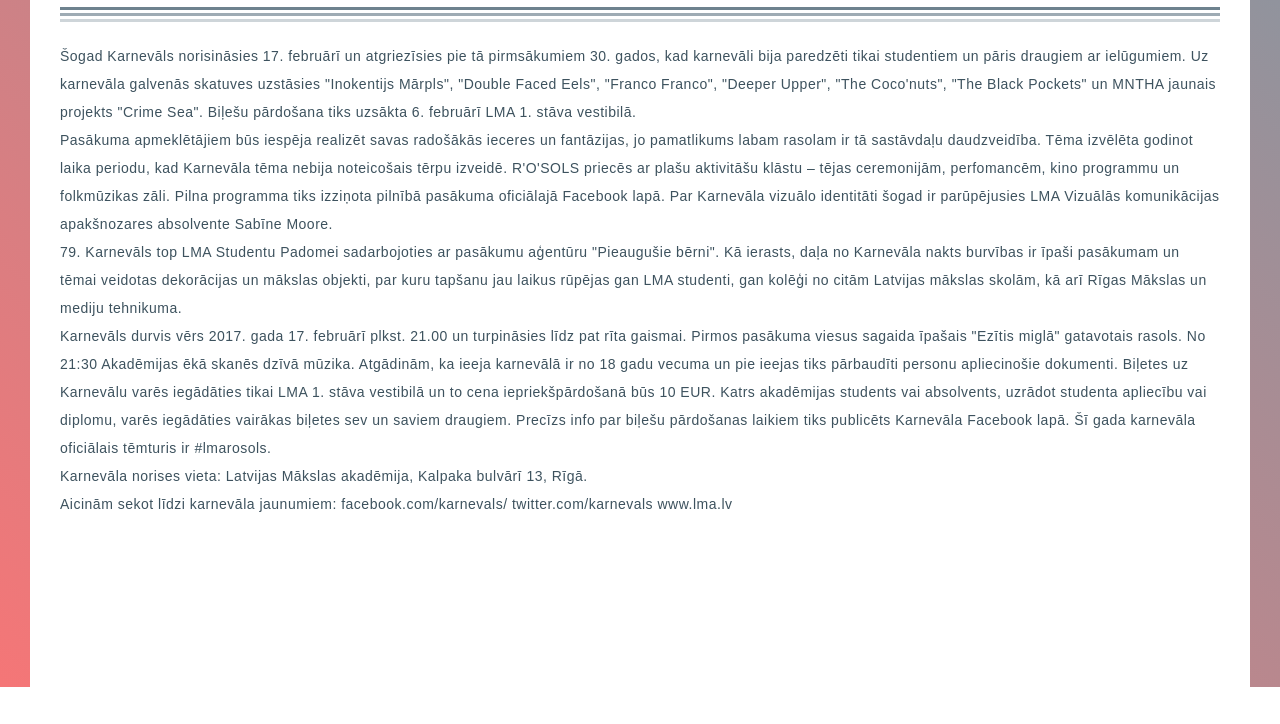
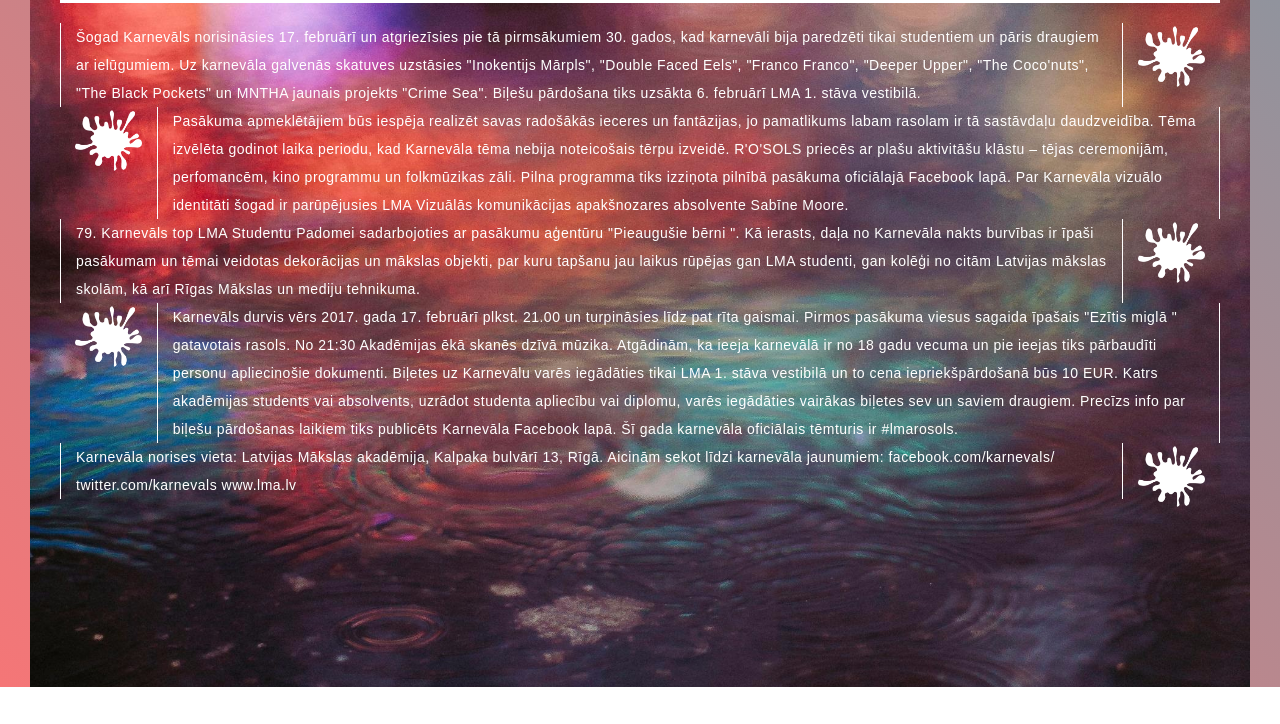
Before and after one commit to Ingaaa/Ingaaa.github.io, a website: page MD/index.html at #/par in a window 1280 px wide. Shown: the part 183-907 px from the top of the page. Drawn offline with nearby package versions, Linux system fonts and the light colour scheme.

Commit message:
About page

```diff
--- a/MD/index.html
+++ b/MD/index.html
@@ -66,6 +66,10 @@
             color: #ff7373;
         }
 
+        h1 {
+            color: #fff;
+        }
+
         a:hover,
         a:active,
         a:focus {
@@ -80,66 +84,8 @@
             box-shadow: 0px 1px 3px #ffc3a0;
         }
 
-        .hr-wrapper {
-            margin-top: 20px;
-            margin-bottom: 20px;
-        }
-
         hr {
-            margin-top: 3px;
-            margin-bottom: 3px;
-        }
-
-        hr.orange {
-            border-top: 3px solid #ffc3a0;
-        }
-
-        hr.red {
-            border-top: 3px solid #ff7373;
-        }
-
-        hr.gray {
-            border-top: 3px solid #cbbeb5;
-        }
-
-        hr.dark1 {
-            border-top: 3px solid rgba(14, 47, 68, 1);
-        }
-
-        hr.dark2 {
-            border-top: 3px solid rgba(14, 47, 68, 0.9);
-        }
-
-        hr.dark3 {
-            border-top: 3px solid rgba(14, 47, 68, 0.8);
-        }
-
-        hr.dark4 {
-            border-top: 3px solid rgba(14, 47, 68, 0.7);
-        }
-
-        hr.dark5 {
-            border-top: 3px solid rgba(14, 47, 68, 0.6);
-        }
-
-        hr.dark6 {
-            border-top: 3px solid rgba(14, 47, 68, 0.5);
-        }
-
-        hr.dark7 {
-            border-top: 3px solid rgba(14, 47, 68, 0.4);
-        }
-
-        hr.dark8 {
-            border-top: 3px solid rgba(14, 47, 68, 0.3);
-        }
-
-        hr.dark9 {
-            border-top: 3px solid rgba(14, 47, 68, 0.2);
-        }
-
-        hr.dark10 {
-            border-top: 3px solid rgba(14, 47, 68, 0.1);
+            border-top: 3px solid #fff;
         }
 
         .navbar-default .navbar-nav>li>a {
@@ -187,6 +133,14 @@
             align-items: center;
         }
 
+        .about {
+            background-image: url('pictures/background2.jpeg');
+            background-repeat: no-repeat;
+            background-position: center;
+            background-size: cover;
+            color: white;
+        }
+
         .pictureTile {
             background-repeat: no-repeat;
             height: 250px;
@@ -197,6 +151,10 @@
 
         .pictureTile.stage {
             height: 700px;
+        }
+
+        .about img {
+            max-width: 100%;
         }
 
         .pictureTile.newsTile {
@@ -390,6 +348,11 @@
             cursor: pointer;
             text-shadow: 1px 1px 2px #666;
         }
+
+        .about-content {
+            border-left: 1px solid #fff;
+            border-right: 1px solid #fff;
+        }
         /*Small devices (Tablets)*/
 
         @media (max-width: 991px) {
--- a/MD/pages/about.html
+++ b/MD/pages/about.html
@@ -1,47 +1,67 @@
-<section class="container-fluid view">
+<section class="container-fluid view about">
     <div class="row">
         <div class="col-md-12">
-            <h1>LMA notiks 79. Karnevāls R'O'SOLS</h1>
+            <h2 class="subtitle news">LMA notiks 79. Karnevāls R'O'SOLS</h2>
         </div>
         <div class="col-md-12">
-            <div class="hr-wrapper">
-                <hr class="dark5">
-                <hr class="dark7">
-                <hr class="dark9">
+            <hr>
+        </div>
+        <div class="col-md-12 col-sm-12 col-xs-12">
+            <div class="col-lg-11 col-md-10 col-sm-8 col-xs-8 about-content">
+                Šogad Karnevāls norisināsies 17. februārī un atgriezīsies pie tā pirmsākumiem 30. gados, kad karnevāli bija paredzēti tikai
+                studentiem un pāris draugiem ar ielūgumiem. Uz karnevāla galvenās skatuves uzstāsies "Inokentijs Mārpls",
+                "Double Faced Eels", "Franco Franco", "Deeper Upper", "The Coco'nuts", "The Black Pockets" un MNTHA jaunais
+                projekts "Crime Sea". Biļešu pārdošana tiks uzsākta 6. februārī LMA 1. stāva vestibilā.
+            </div>
+            <div class="col-lg-1 col-md-2 col-sm-4 col-xs-4">
+                <img src="pictures/splatter.png">
             </div>
         </div>
-        <div class="col-md-12">
-            Šogad Karnevāls norisināsies 17. februārī un atgriezīsies pie tā pirmsākumiem 30. gados, kad karnevāli bija paredzēti tikai
-            studentiem un pāris draugiem ar ielūgumiem. Uz karnevāla galvenās skatuves uzstāsies "Inokentijs Mārpls", "Double
-            Faced Eels", "Franco Franco", "Deeper Upper", "The Coco'nuts", "The Black Pockets" un MNTHA jaunais projekts
-            "Crime Sea". Biļešu pārdošana tiks uzsākta 6. februārī LMA 1. stāva vestibilā.
+        <div class="col-md-12 col-sm-12 col-xs-12">
+            <div class="col-lg-1 col-md-2 col-sm-4 col-xs-4" ">
+                <img src="pictures/splatter.png ">
             </div>
-        <div class="col-md-12">
+            <div class="col-lg-11 col-md-10 col-sm-8 col-xs-8 about-content ">
                 Pasākuma apmeklētājiem būs iespēja realizēt savas radošākās ieceres un fantāzijas, jo pamatlikums labam rasolam ir tā sastāvdaļu
                 daudzveidība. Tēma izvēlēta godinot laika periodu, kad Karnevāla tēma nebija noteicošais tērpu izveidē. R'O'SOLS
-            priecēs ar plašu aktivitāšu klāstu – tējas ceremonijām, perfomancēm, kino programmu un folkmūzikas zāli. Pilna
-            programma tiks izziņota pilnībā pasākuma oficiālajā Facebook lapā. Par Karnevāla vizuālo identitāti šogad ir
-            parūpējusies LMA Vizuālās komunikācijas apakšnozares absolvente Sabīne Moore.
+                priecēs ar plašu aktivitāšu klāstu – tējas ceremonijām, perfomancēm, kino programmu un folkmūzikas zāli.
+                Pilna programma tiks izziņota pilnībā pasākuma oficiālajā Facebook lapā. Par Karnevāla vizuālo identitāti
+                šogad ir parūpējusies LMA Vizuālās komunikācijas apakšnozares absolvente Sabīne Moore.
             </div>
-        <div class="col-md-12">
-            79. Karnevāls top LMA Studentu Padomei sadarbojoties ar pasākumu aģentūru "Pieaugušie bērni". Kā ierasts, daļa no Karnevāla
-            nakts burvības ir īpaši pasākumam un tēmai veidotas dekorācijas un mākslas objekti, par kuru tapšanu jau laikus
-            rūpējas gan LMA studenti, gan kolēģi no citām Latvijas mākslas skolām, kā arī Rīgas Mākslas un mediju tehnikuma.
         </div>
-        <div class="col-md-12">
+        <div class="col-md-12 col-sm-12 col-xs-12 ">
+            <div class="col-lg-11 col-md-10 col-sm-8 col-xs-8 about-content ">
+                79. Karnevāls top LMA Studentu Padomei sadarbojoties ar pasākumu aģentūru "Pieaugušie bērni ". Kā ierasts, daļa no Karnevāla
+                nakts burvības ir īpaši pasākumam un tēmai veidotas dekorācijas un mākslas objekti, par kuru tapšanu jau
+                laikus rūpējas gan LMA studenti, gan kolēģi no citām Latvijas mākslas skolām, kā arī Rīgas Mākslas un mediju
+                tehnikuma.
+            </div>
+            <div class="col-lg-1 col-md-2 col-sm-4 col-xs-4 ">
+                <img src="pictures/splatter.png ">
+            </div>
+        </div>
+        <div class="col-md-12 col-sm-12 col-xs-12 ">
+            <div class="col-lg-1 col-md-2 col-sm-4 col-xs-4 ">
+                <img src="pictures/splatter.png ">
+            </div>
+            <div class="col-lg-11 col-md-10 col-sm-8 col-xs-8 about-content ">
                 Karnevāls durvis vērs 2017. gada 17. februārī plkst. 21.00 un turpināsies līdz pat rīta gaismai. Pirmos pasākuma viesus sagaida
-            īpašais "Ezītis miglā" gatavotais rasols. No 21:30 Akadēmijas ēkā skanēs dzīvā mūzika. Atgādinām, ka ieeja karnevālā
-            ir no 18 gadu vecuma un pie ieejas tiks pārbaudīti personu apliecinošie dokumenti. Biļetes uz Karnevālu varēs
-            iegādāties tikai LMA 1. stāva vestibilā un to cena iepriekšpārdošanā būs 10 EUR. Katrs akadēmijas students vai
-            absolvents, uzrādot studenta apliecību vai diplomu, varēs iegādāties vairākas biļetes sev un saviem draugiem.
+                īpašais "Ezītis miglā " gatavotais rasols. No 21:30 Akadēmijas ēkā skanēs dzīvā mūzika. Atgādinām, ka ieeja
+                karnevālā ir no 18 gadu vecuma un pie ieejas tiks pārbaudīti personu apliecinošie dokumenti. Biļetes uz Karnevālu
+                varēs iegādāties tikai LMA 1. stāva vestibilā un to cena iepriekšpārdošanā būs 10 EUR. Katrs akadēmijas students
+                vai absolvents, uzrādot studenta apliecību vai diplomu, varēs iegādāties vairākas biļetes sev un saviem draugiem.
                 Precīzs info par biļešu pārdošanas laikiem tiks publicēts Karnevāla Facebook lapā. Šī gada karnevāla oficiālais
                 tēmturis ir #lmarosols.
             </div>
-        <div class="col-md-12">
-            Karnevāla norises vieta: Latvijas Mākslas akadēmija, Kalpaka bulvārī 13, Rīgā.
         </div>
-        <div class="col-md-12">
-            Aicinām sekot līdzi karnevāla jaunumiem: facebook.com/karnevals/ twitter.com/karnevals www.lma.lv
+        <div class="col-md-12 col-sm-12 col-xs-12 ">
+            <div class="col-lg-11 col-md-10 col-sm-8 col-xs-8 about-content ">
+                Karnevāla norises vieta: Latvijas Mākslas akadēmija, Kalpaka bulvārī 13, Rīgā. Aicinām sekot līdzi karnevāla jaunumiem: facebook.com/karnevals/
+                twitter.com/karnevals www.lma.lv
+            </div>
+            <div class="col-lg-1 col-md-2 col-sm-4 col-xs-4 ">
+                <img src="pictures/splatter.png ">
+            </div>
         </div>
     </div>
 </section>
```
Also changed, not shown: MD/pictures/background2.jpeg (added), MD/pictures/splatter.png (added). Lines whose indentation alone changed are shown as unchanged.
